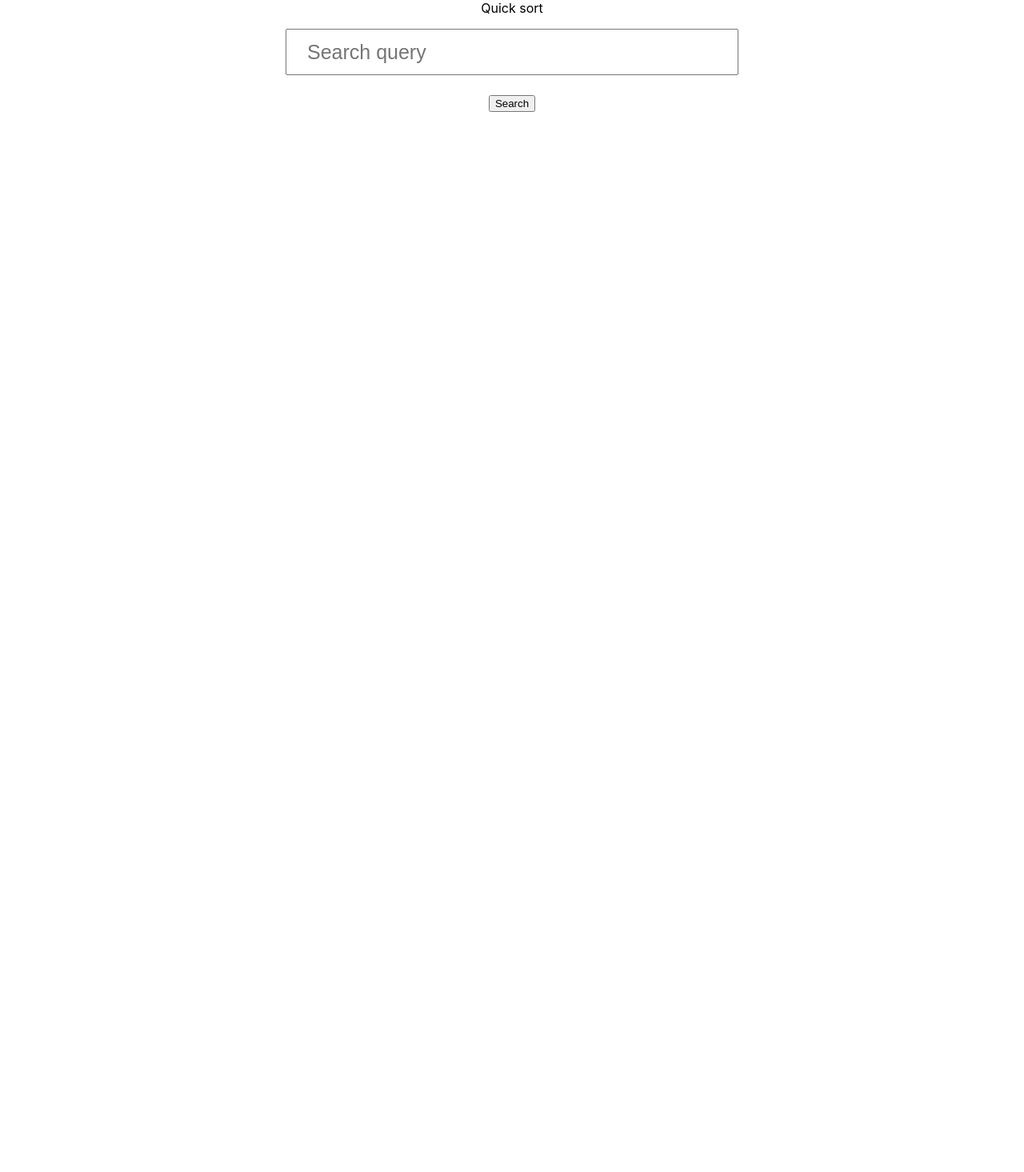
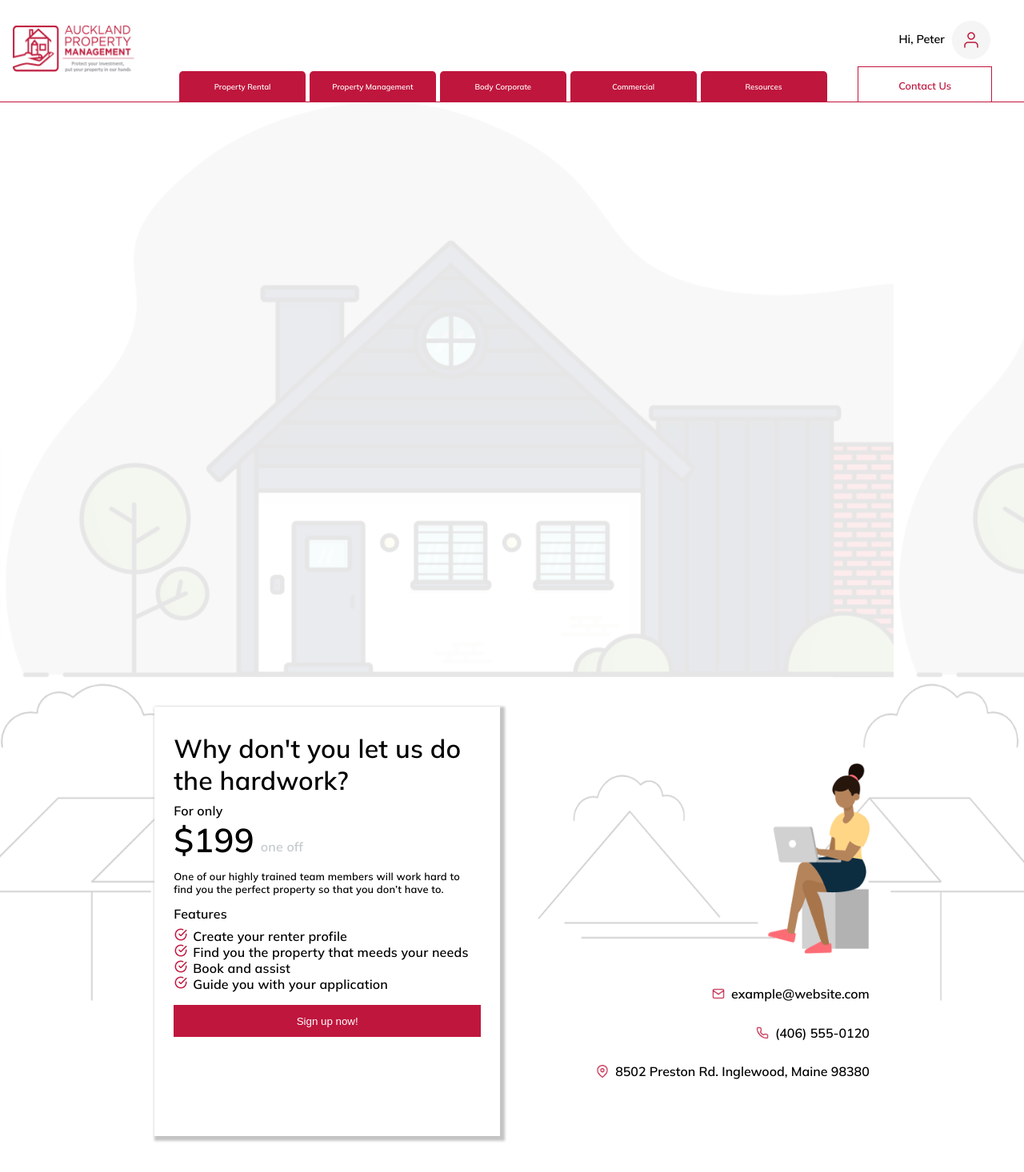
Before and after one commit to Melvin-n/mission6-frontend, a React (Create React App) app: page / in a window 1280 px wide. Shown: the top 1466 px of the page at 80% size. Before the commit the page ends 800 px from the top, so only its background shows below. Built offline with nearby package versions, Linux system fonts and the light colour scheme.

Commit message:
added footer, header and search page. form still to be done.

```diff
--- a/public/index.html
+++ b/public/index.html
@@ -10,6 +10,9 @@
       content="Web site created using create-react-app"
     />
     <link rel="apple-touch-icon" href="%PUBLIC_URL%/logo192.png" />
+    <link rel="preconnect" href="https://fonts.googleapis.com">
+    <link rel="preconnect" href="https://fonts.gstatic.com" crossorigin>
+    <link href="https://fonts.googleapis.com/css2?family=Mulish:wght@600&display=swap" rel="stylesheet">
     <!--
       manifest.json provides metadata used when your web app is installed on a
       user's mobile device or desktop. See https://developers.google.com/web/fundamentals/web-app-manifest/
--- a/src/App.tsx
+++ b/src/App.tsx
@@ -1,7 +1,8 @@
 import React, { useState } from 'react';
 import './App.css';
 import InputField from './components/InputField';
-import './styles.css'
+import './styles/styles.css'
+import SearchPage from './pages/SearchPage';
 
 
 
@@ -12,8 +13,7 @@ const App: React.FC = () => {
 
   return (
     <div className='App'>
-      <span>Quick sort</span>
-      <InputField  searchValue={searchValue} setSearchValue={setSearchValue} />
+      <SearchPage />
     </div>
   );
 }
--- /dev/null
+++ b/src/components/Footer.tsx
@@ -0,0 +1,56 @@
+import React from 'react'
+import '../styles/footer.css'
+
+const Footer: React.FC = () => {
+  return (
+    <div id='footer-container'>
+        <div id='footer-hero'>
+            <div id='signup-box'>
+                <h3>Why don't you let us do the hardwork?</h3>
+                <p id='for-only-text'>For only</p>
+                <span><h4>$199</h4><p>one off</p></span>
+                <p id='signup-box-info'>One of our highly trained team members will work hard to find you the perfect property so that you don’t have to.</p>
+                <h4 id='signup-box-features-text'>Features</h4>
+                <ul id='signup-box-features'>
+                    <li className='signup-box-feature-item'>Create your renter profile</li>
+                    <li className='signup-box-feature-item'>Find you the property that meeds your needs</li>
+                    <li className='signup-box-feature-item'>Book and assist</li>
+                    <li className='signup-box-feature-item'>Guide you with your application</li>
+                </ul>
+                <button id='signup-footer-button'>Sign up now!</button>
+            </div>
+            <div id='footer-hero-contact-info'>
+                <img id='footer-hero-image' src='./images/Search/Illustration - pavan 689.png' alt='girl-laptop' />
+                <ul id='footer-hero-contact-details-list'>
+                    <li className='footer-hero-contact-item'>
+                        <img
+                        className='footer-hero-contact-item-icon'
+                        src='./images/Search/icon/outlined/other/mail/mail.png'
+                        alt='mail-icon'
+                        />
+                        <p className='footer-hero-contact-item-text'>example@website.com</p>
+                    </li>
+                    <li className='footer-hero-contact-item'>
+                        <img
+                        className='footer-hero-contact-item-icon'
+                        src='./images/Search/icon/outlined/other/phone/phone.png'
+                        alt='phone-icon'
+                        />
+                        <p className='footer-hero-contact-item-text'>(406) 555-0120</p>
+                    </li>
+                    <li className='footer-hero-contact-item'>
+                        <img
+                        className='footer-hero-contact-item-icon'
+                        src='./images/Search/icon/outlined/other/location/map pin.png'
+                        alt='location-icon'
+                        />
+                        <p className='footer-hero-contact-item-text'>8502 Preston Rd. Inglewood, Maine 98380</p>
+                    </li>
+                </ul>
+            </div>
+        </div>
+    </div>
+  )
+}
+
+export default Footer
--- /dev/null
+++ b/src/components/Header.tsx
@@ -0,0 +1,28 @@
+import React from 'react'
+import '../styles/header.css'
+
+const Header = () => {
+  return (
+    <div id='header-container'>
+        <img id='logo-left' src='./images/Search/Auckland-Property-Management-Web-Logo.png' alt='logo' />
+        <ul id='header-navbar-list'>
+            <li className='header-navbar-list-item'>Property Rental</li>
+            <li className='header-navbar-list-item'>Property Management</li>
+            <li className='header-navbar-list-item'>Body Corporate</li>
+            <li className='header-navbar-list-item'>Commercial</li>
+            <li className='header-navbar-list-item'>Resources</li>
+        </ul>
+        <div id='right-header-content'>
+            <div id='header-user-info'>
+                <p>Hi, Peter</p>
+                <img id='user-avatar' src='./images/Search/avatar.png' alt='avatar' />
+            </div>
+            <div id='contact-nav-item'>
+                Contact Us
+            </div>
+        </div>
+    </div>
+  )
+}
+
+export default Header
--- /dev/null
+++ b/src/components/HomeSearch.tsx
@@ -0,0 +1,12 @@
+import React from 'react'
+import '../styles/homesearch.css'
+
+const HomeSearch: React.FC = () => {
+  return (
+    <div id='form-section-container'>
+
+    </div>
+  )
+}
+
+export default HomeSearch
--- /dev/null
+++ b/src/pages/SearchPage.tsx
@@ -0,0 +1,16 @@
+import React from 'react'
+import Header from '../components/Header'
+import HomeSearch from '../components/HomeSearch'
+import Footer from '../components/Footer'
+
+const SearchPage: React.FC = () => {
+  return (
+    <>
+        <Header />
+        <HomeSearch />
+        <Footer />
+    </>
+  )
+}
+
+export default SearchPage
--- /dev/null
+++ b/src/styles/footer.css
@@ -0,0 +1,126 @@
+#footer-container {
+    width: 100%;
+    height: 80vh;
+}
+
+#footer-hero {
+    background-image: url('../../public/images/Search/wavy-merged.png');
+    width: 100%;
+    height: 90%;
+    background-size: contain;
+    background-repeat: no-repeat;
+    display: flex;
+    flex-direction: row;
+    justify-content: center;
+    align-items: center;
+    gap: 5rem;
+}
+
+#signup-box {
+    margin-top: 2rem;
+    width: 30%;
+    height: 85%;
+    box-shadow: 3px 3px 3px 3px rgb(197, 196, 196);
+    background-color: white;
+    padding: 1.5rem;
+    letter-spacing: 0.2px
+}
+
+#signup-box h3 {
+    margin-top: 0.5rem;
+    font-size: 2rem;
+    margin-bottom: 0.5rem;
+}
+
+#signup-box-info {
+    font-size: 0.8rem;
+}
+
+#signup-box span h4 {
+    font-size: 2.6rem;
+    font-weight: 800;
+    margin: 0;
+}
+
+#signup-box span p {
+    margin: 0;
+    margin-bottom: 0.4rem;
+    color: #C3CBCD;
+}
+
+#signup-box span {
+    display: flex;
+    flex-direction: row;
+    align-items: flex-end;
+    justify-content: start;
+    gap: 0.5rem;
+    margin-bottom: 0;
+}
+
+#for-only-text {
+    margin: 0;
+    font-size: 1rem;
+}
+
+#signup-box-features {
+    list-style-image: url('../../public/images/Search/icon/outlined/suggested/circle/check.png');
+    margin: 0;
+    padding-left: 1.5rem
+}
+
+#footer-hero-contact-details-list {
+    list-style-type: none;
+    display: flex;
+    flex-direction: column;
+    align-items: flex-end;
+    gap: 1.8rem;
+}
+
+#footer-hero-contact-info {
+    display: flex;
+    flex-direction: column;
+    align-items: flex-end;
+    margin-top: 3rem;
+}
+
+.footer-hero-contact-item {
+    display: flex;
+    flex-direction: row;
+    align-items: center;
+    margin: 0;
+}
+
+.footer-hero-contact-item-text {
+    margin: 0;
+}
+
+.footer-hero-contact-item-icon {
+    width: 1rem;
+    height: 1rem;
+    padding-right: 0.5rem;
+}
+
+#signup-box-features h4 {
+    margin: 0 1rem 0 0;
+}
+
+#signup-footer-button {
+    width: 100%;
+    background-color: var(--main-red);
+    color: white;
+    outline: none;
+    border: none;
+    min-height: 2.5rem;
+    margin-top: 1rem;
+}
+
+#signup-box-features-text {
+    margin-top: 0.5rem;
+    margin-bottom: 0.5rem;
+}
+
+#footer-hero-image {
+    width: 8rem;
+    height: 15rem;
+    margin-bottom: 1.4rem;
+}
--- /dev/null
+++ b/src/styles/header.css
@@ -0,0 +1,97 @@
+:root {
+    --main-red: #BF163D;
+    --active-red: #900F2D;
+}
+
+body {
+    width: 100vw;
+    margin: 0;
+    padding: 0;
+    font-family: 'Mulish', sans-serif;
+}
+
+#header-container {
+    display: flex;
+    flex-direction: row;
+    width: 100%;
+    min-height: 20%;
+    margin: 0;
+    border-bottom: 0.1rem solid #BF163D ;
+    padding-top: 1rem;
+}
+
+#header-navbar-list {
+    display: flex;
+    flex-direction: row;
+    list-style-type: none;
+    align-items: flex-end;
+    margin: 0;
+    gap: 0.3rem;
+    width: 65%;
+    padding-bottom: 0;
+
+}
+
+.header-navbar-list-item {
+    width: 19%;
+    background-color: var(--main-red);
+    color: white;
+    margin-bottom: 0;
+    font-size: 0.6rem;
+    min-height: 2.4rem;
+    border-top-left-radius: 0.3rem;
+    border-top-right-radius: 0.3rem;
+    display: flex;
+    align-items: center;
+    justify-content: center;
+
+}
+
+#logo-left {
+    width: 9.5rem;
+    height: 3.6rem;
+    padding: 1rem;
+}
+
+#right-header-content {
+    margin-left: 1rem;
+    padding: 0;
+    padding-right: 0.3rem;
+    width: 13%;
+    display: flex;
+    flex-direction: column;
+
+}
+
+#header-user-info {
+    display: flex;
+    padding: 0.6rem 0;
+    gap: 0.6rem;
+    align-self: flex-end;
+    margin: 0;
+}
+
+#header-user-info p {
+   font-size: 0.9rem;
+}
+
+#header-user-info img {
+    width: 3rem;
+    height: 3rem;
+
+}
+
+#contact-nav-item {
+    border-left: 0.1rem solid var(--main-red);
+    border-top: 0.1rem solid var(--main-red);
+    border-right: 0.1rem solid var(--main-red);
+    border-bottom: none;
+    padding-top: 0.1rem;
+    height: 2.6rem;
+    display: flex;
+    align-items: center;
+    justify-content: center;
+    color: var(--main-red);
+    font-size: 0.8rem;
+    width: 100%;
+}
--- /dev/null
+++ b/src/styles/homesearch.css
@@ -0,0 +1,11 @@
+body {
+    width: 100%;
+}
+
+#form-section-container {
+    background-image: url('../../public/images/Search/Artwork.png');
+    background-size: contain;
+    background-repeat: repeat;
+    width: 100%;
+    min-height: 90vh;
+}
```
Also changed, not shown: public/images/Search/wavy-merged.png (added), src/styles/styles.css (renamed from src/styles.css).
